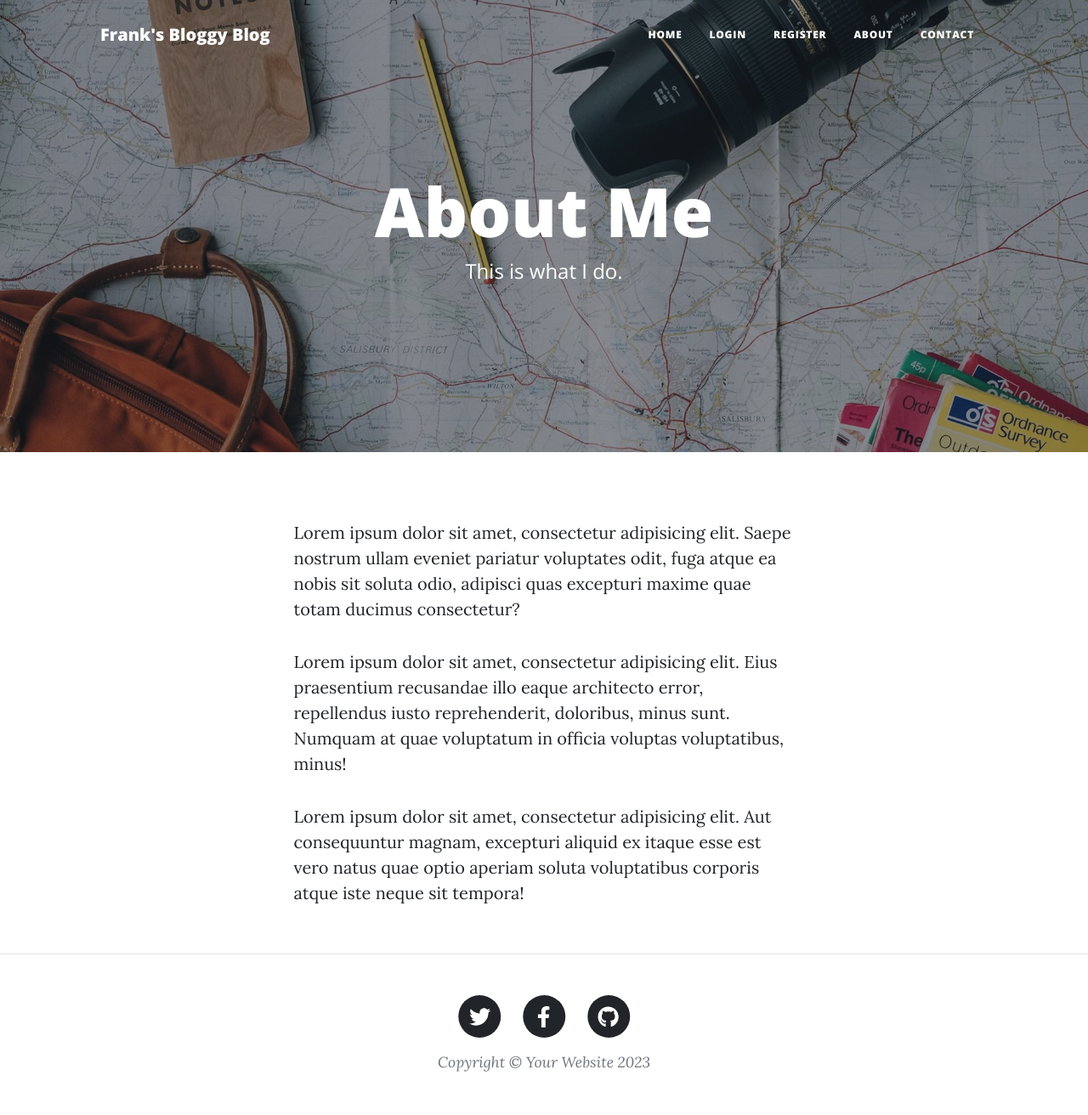
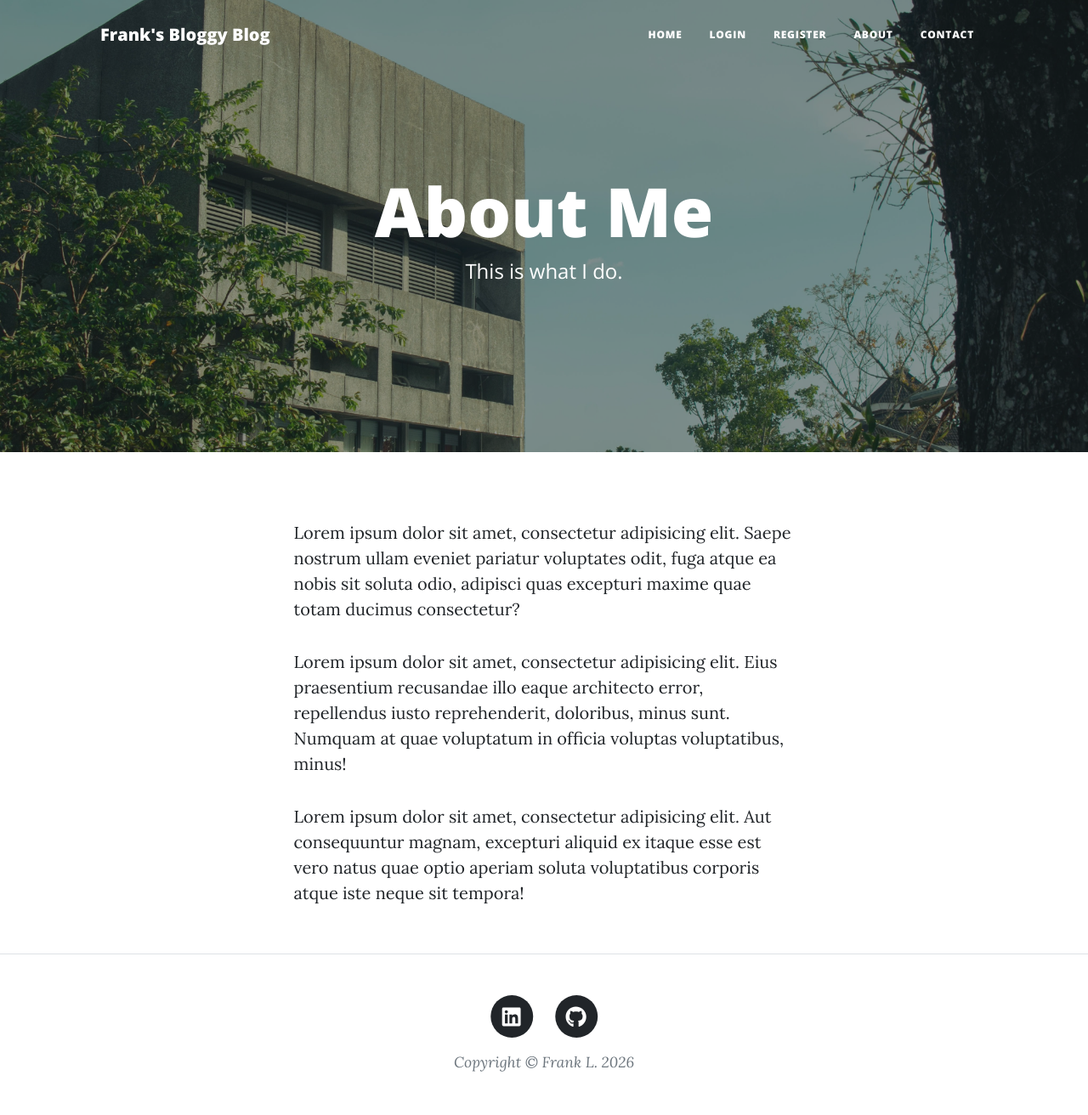
Before and after one commit to ReKlessss/Blog-Website, a Flask app: page /about in a window 1280 px wide. Shown: the whole page at 85% size. Run offline with Flask 3, Linux system fonts and the light colour scheme; some libraries are stand-ins or nearby versions.

Commit message:
update visuals

```diff
--- a/main.py
+++ b/main.py
@@ -1,6 +1,7 @@
 from os import getenv
 from html import unescape
 from functools import wraps
+from datetime import datetime
 
 from flask import Flask, abort, render_template, redirect, url_for, flash, request
 from flask_login import login_user, current_user, logout_user, login_required
@@ -47,6 +48,18 @@ def load_user(user_id):
 	return user
 
 
+@app.context_processor
+def inject_year():
+	return {"current_year": datetime.now().year}
+
+
+@app.route('/logout')
+@login_required
+def logout():
+	logout_user()
+	return redirect(url_for('get_all_posts'))
+
+
 @app.route('/register', methods=["GET", "POST"])
 def register():
 	form = RegisterForm()
@@ -90,13 +103,6 @@ def login():
 		return redirect(url_for("get_all_posts"))
 
 	return render_template("login.html", form=form)
-
-
-@app.route('/logout')
-@login_required
-def logout():
-	logout_user()
-	return redirect(url_for('get_all_posts'))
 
 
 @app.route('/')
--- a/templates/footer.html
+++ b/templates/footer.html
@@ -5,23 +5,16 @@
             <div class="col-md-10 col-lg-8 col-xl-7">
                 <ul class="list-inline text-center">
                     <li class="list-inline-item">
-                              <a href="#!">
+                        <a href="https://www.linkedin.com/in/franciscolopez-swe/" target="_blank"
+                           rel="noopener noreferrer">
                                   <span class="fa-stack fa-lg">
                                       <i class="fas fa-circle fa-stack-2x"></i>
-                                      <i class="fab fa-twitter fa-stack-1x fa-inverse"></i>
+                                      <i class="fab fa-linkedin fa-stack-1x fa-inverse"></i>
                                   </span>
                         </a>
                     </li>
                     <li class="list-inline-item">
-                              <a href="#!">
-                                  <span class="fa-stack fa-lg">
-                                      <i class="fas fa-circle fa-stack-2x"></i>
-                                      <i class="fab fa-facebook-f fa-stack-1x fa-inverse"></i>
-                                  </span>
-                              </a>
-                          </li>
-                          <li class="list-inline-item">
-                              <a href="#!">
+                        <a href="https://github.com/ReKlessss" target="_blank" rel="noopener noreferrer">
                                   <span class="fa-stack fa-lg">
                                       <i class="fas fa-circle fa-stack-2x"></i>
                                       <i class="fab fa-github fa-stack-1x fa-inverse"></i>
@@ -29,7 +22,7 @@
                         </a>
                     </li>
                 </ul>
-                      <div class="small text-center text-muted fst-italic">Copyright &copy; Your Website 2023</div>
+                <div class="small text-center text-muted fst-italic">Copyright &copy; Frank L. {{ current_year }}</div>
             </div>
         </div>
     </div>
```
Also changed, not shown: static/assets/favicon.ico (added), static/assets/img/about-bg.jpg, static/assets/img/contact-bg.jpg, static/assets/img/edit-bg.jpg, 4 other files. Lines whose indentation alone changed are shown as unchanged.
